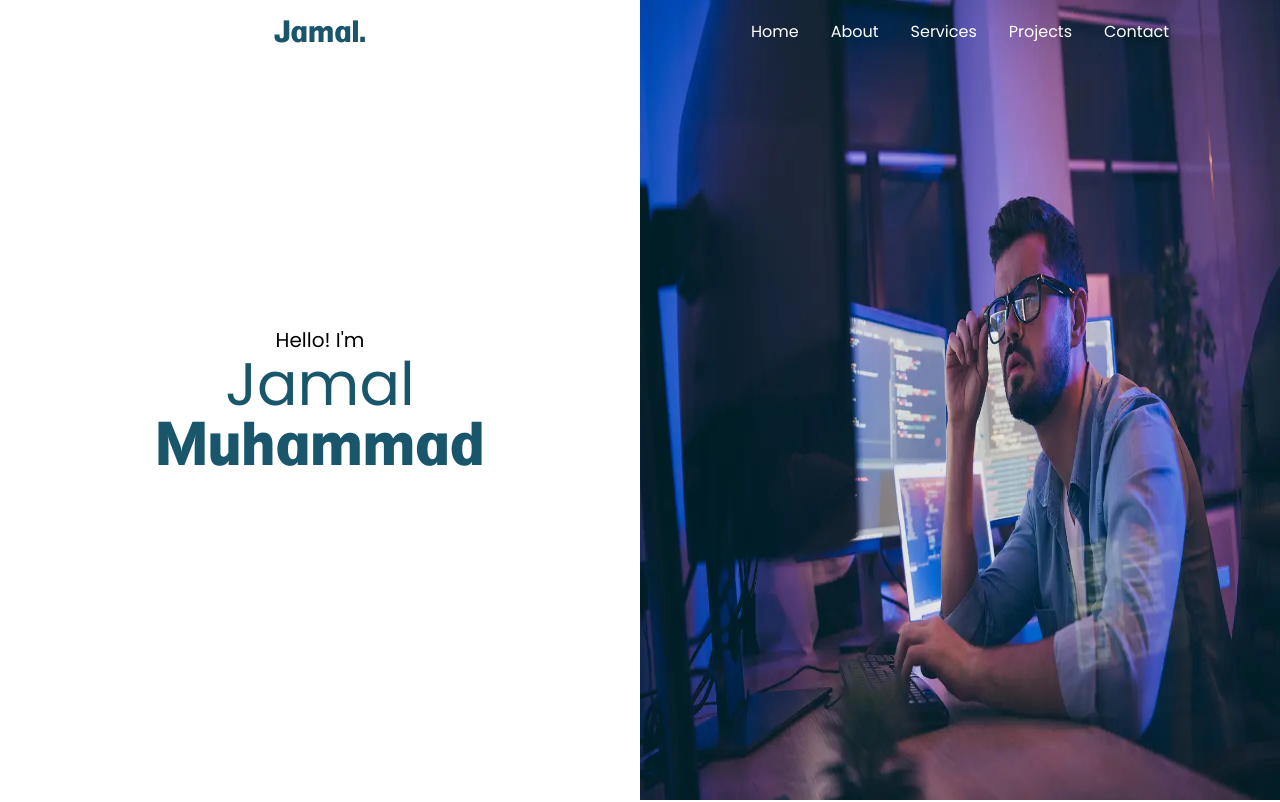
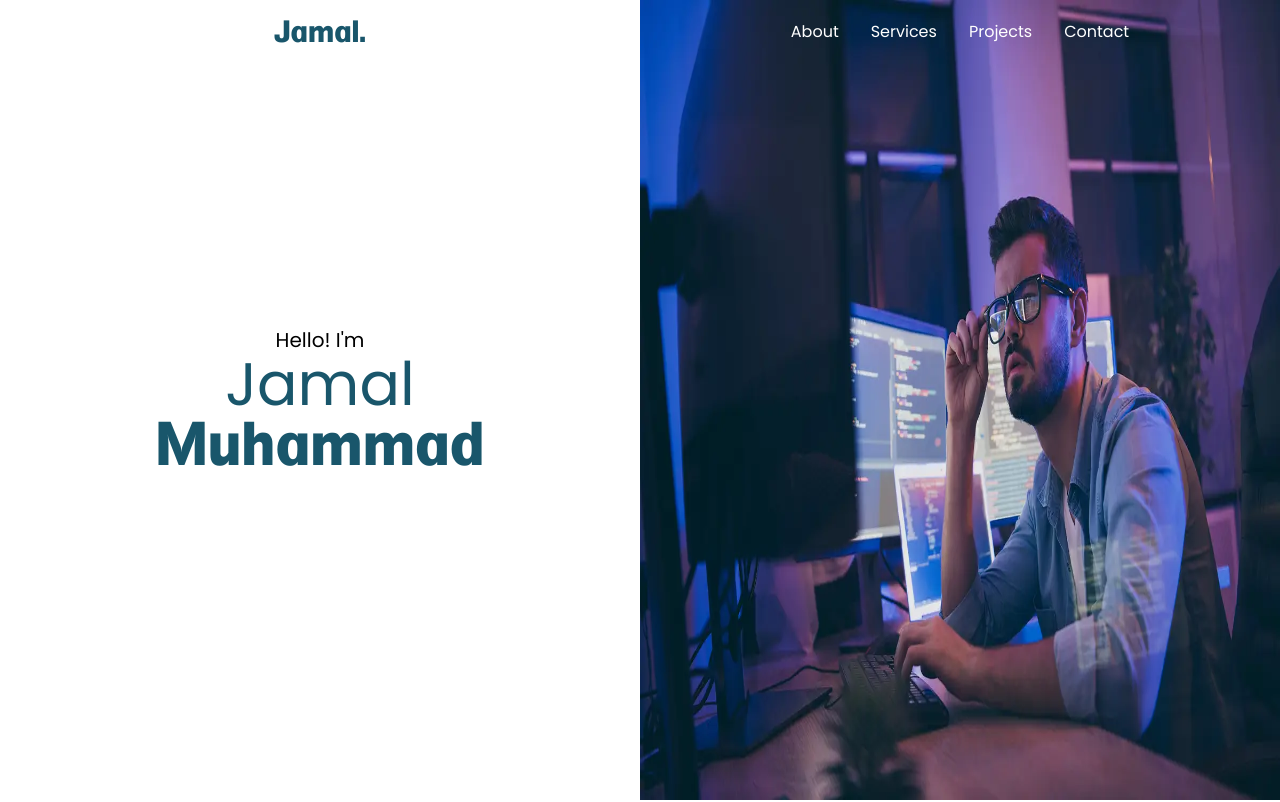
Before and after one commit to JLegacy-AI/portfolio, a React (Create React App) app: page / in a window 1280 px wide. Shown: the top 802 px of the page. Built offline with nearby package versions, Linux system fonts and the light colour scheme.

Commit message:
Navbar Navigration

```diff
--- a/src/components/AboutSection.jsx
+++ b/src/components/AboutSection.jsx
@@ -4,7 +4,10 @@ import { FaGithubSquare, FaLinkedin, FaTwitterSquare } from "react-icons/fa";
 
 const AboutSection = () => {
   return (
-    <div className="w-full h-screen flex justify-center items-center">
+    <div
+      id="about"
+      className="w-full h-screen flex justify-center items-center"
+    >
       <div className=" flex justify-end items-center mr-20">
         <div className="h-96 w-72 bg-turquoise relative">
           <img
--- a/src/components/ContactSection.jsx
+++ b/src/components/ContactSection.jsx
@@ -78,7 +78,7 @@ const contactList = [
 
 const ContactSection = () => {
   return (
-    <div className="w-full flex flex-col justify-center mb-20">
+    <div id="contact" className="w-full flex flex-col justify-center mb-20">
       <div className="w-full flex justify-center items-center py-10">
         <h1 className="absolute opacity-10 w-full text-center text-9xl font-formula text-turquoise">
           CONTACT ME.
--- a/src/components/NavigationBar.jsx
+++ b/src/components/NavigationBar.jsx
@@ -7,11 +7,18 @@ const NavigationBar = () => {
         Jamal.
       </h1>
       <ul className="flex justify-center items-center gap-8 w-1/2 text-white ">
-        <li>Home</li>
-        <li>About</li>
-        <li>Services</li>
-        <li>Projects</li>
-        <li>Contact</li>
+        <li>
+          <a href="#about">About</a>
+        </li>
+        <li>
+          <a href="#service">Services</a>
+        </li>
+        <li>
+          <a href="#project">Projects</a>
+        </li>
+        <li>
+          <a href="#contact">Contact</a>
+        </li>
       </ul>
     </div>
   );
--- a/src/components/ProjectSection.jsx
+++ b/src/components/ProjectSection.jsx
@@ -70,7 +70,7 @@ const infos = [
 
 const ProjectSection = () => {
   return (
-    <div className="w-full flex flex-col justify-center">
+    <div id="project" className="w-full flex flex-col justify-center">
       <div className="w-full flex justify-center items-center py-10">
         <h1 className="absolute opacity-10 w-full text-center text-9xl font-formula text-turquoise">
           PROJECTS.
--- a/src/components/ServiceSection.jsx
+++ b/src/components/ServiceSection.jsx
@@ -65,7 +65,7 @@ const ServiceSection = () => {
     },
   ];
   return (
-    <div className="w-full flex flex-col justify-center">
+    <div id="service" className="w-full flex flex-col justify-center">
       <div className="w-full flex justify-center items-center">
         <h1 className="absolute opacity-10 w-full text-center text-9xl font-formula text-turquoise">
           SERVICES.
```
